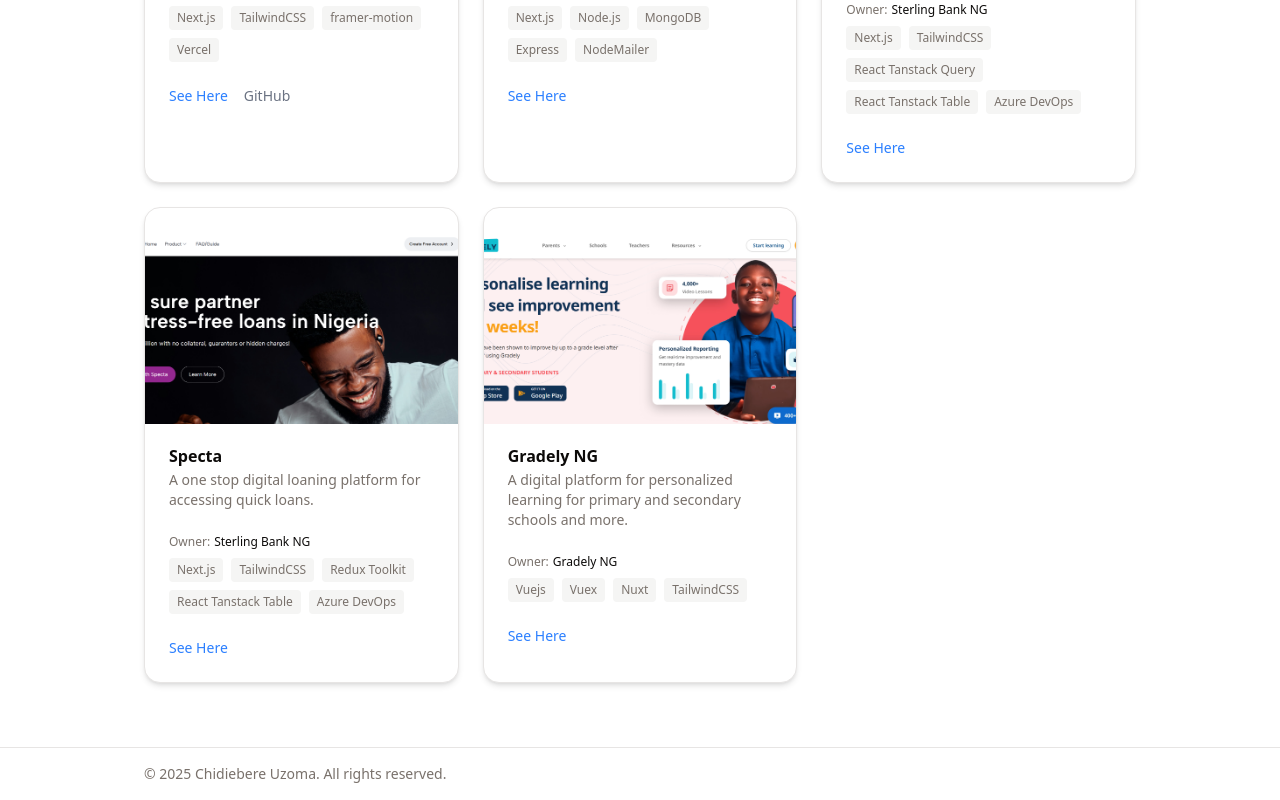
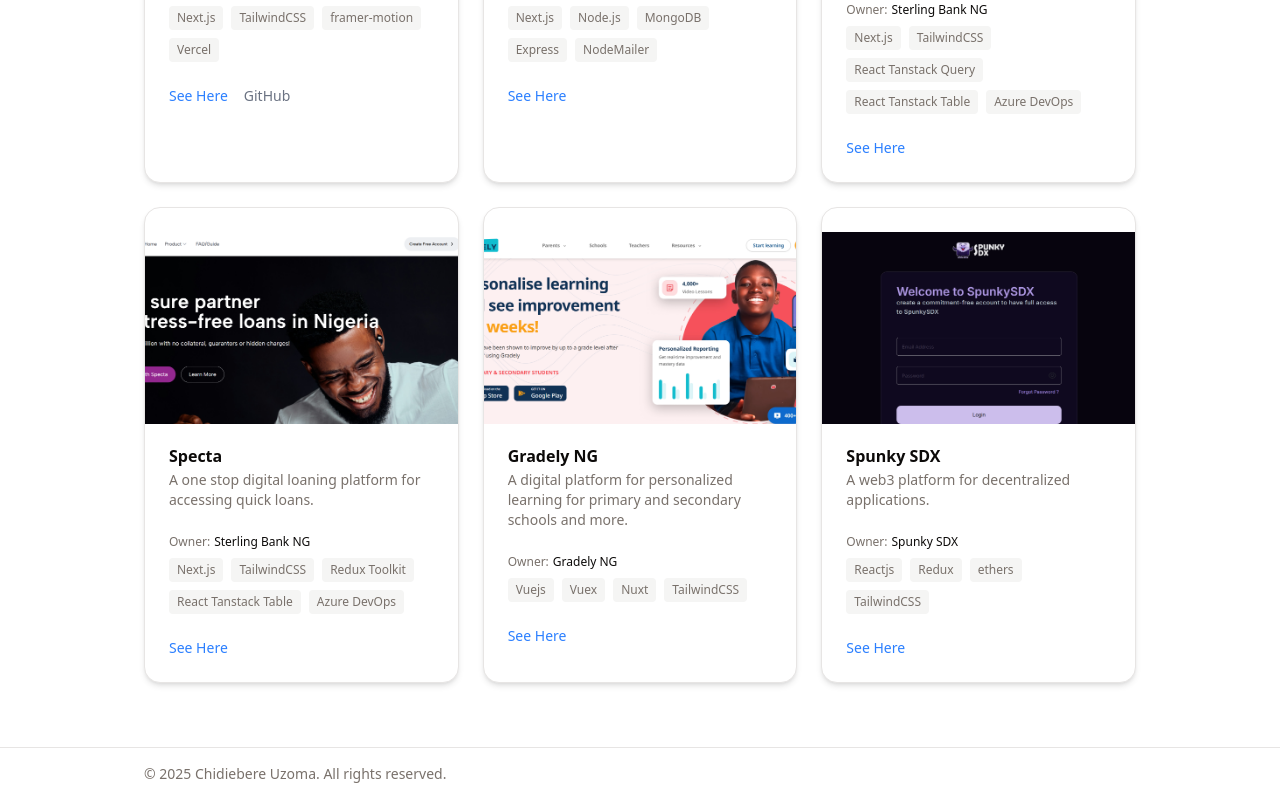
Before and after one commit to tegajunior/portfolio, a Next.js app: page /projects in a window 1280 px wide. Shown: the part 534-1334 px from the top of the page. Built offline with nearby package versions, Linux system fonts and the light colour scheme.

Commit message:
Added SpunkySDX to list of projects.

```diff
--- a/app/projects/page.tsx
+++ b/app/projects/page.tsx
@@ -66,6 +66,15 @@
       github: 'N/A',
       owner: 'Gradely NG',
     },
+    {
+      title: 'Spunky SDX',
+      description: 'A web3 platform for decentralized applications.',
+      image: '/images/spunkysdximage.png',
+      tech: ['Reactjs', 'Redux', 'ethers', 'TailwindCSS'],
+      link: 'https://dapp.spunkysdx.io/',
+      github: 'N/A',
+      owner: 'Spunky SDX',
+    },
   ]
 
   return (
```
Also changed, not shown: public/images/spunkysdximage.png (added).
